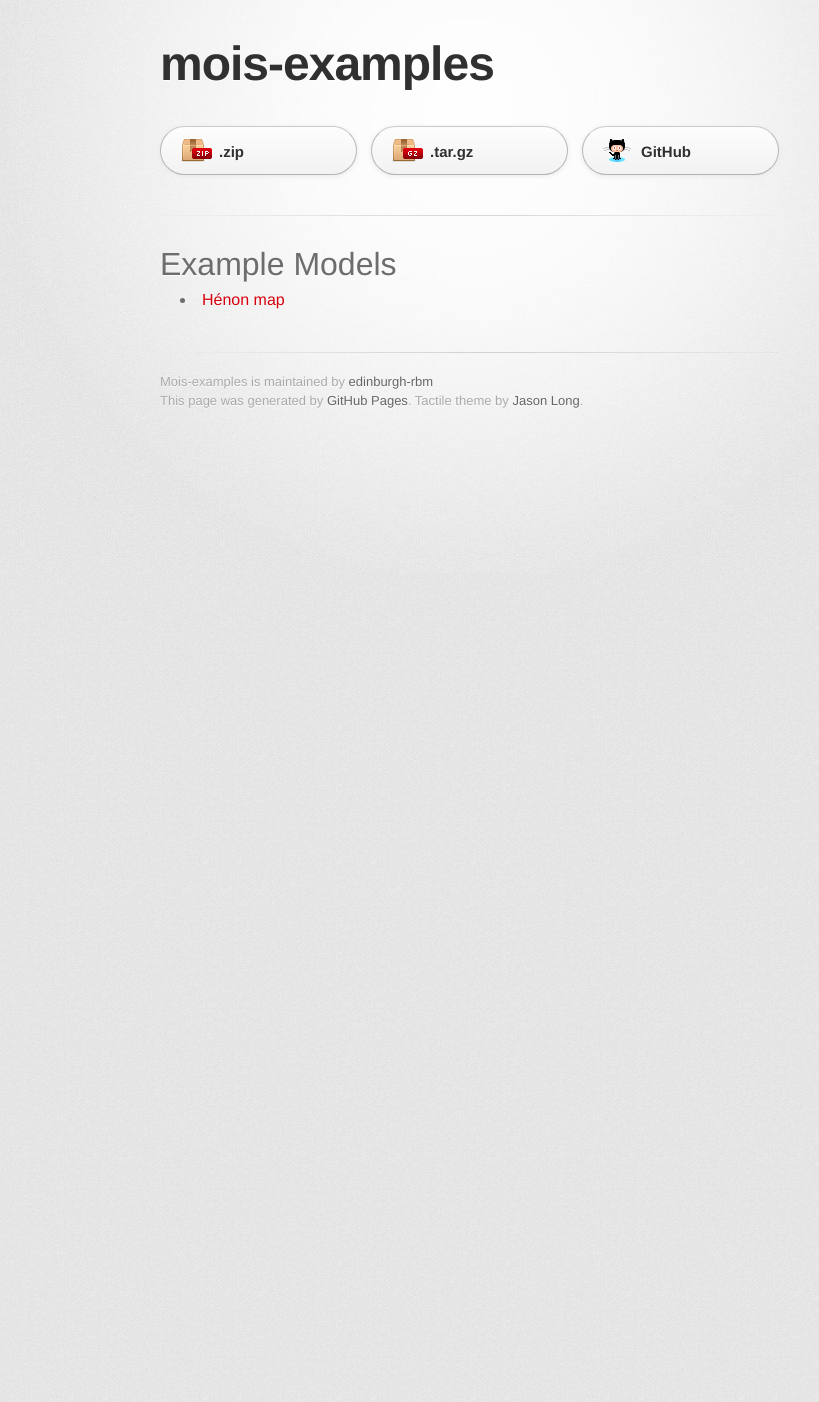
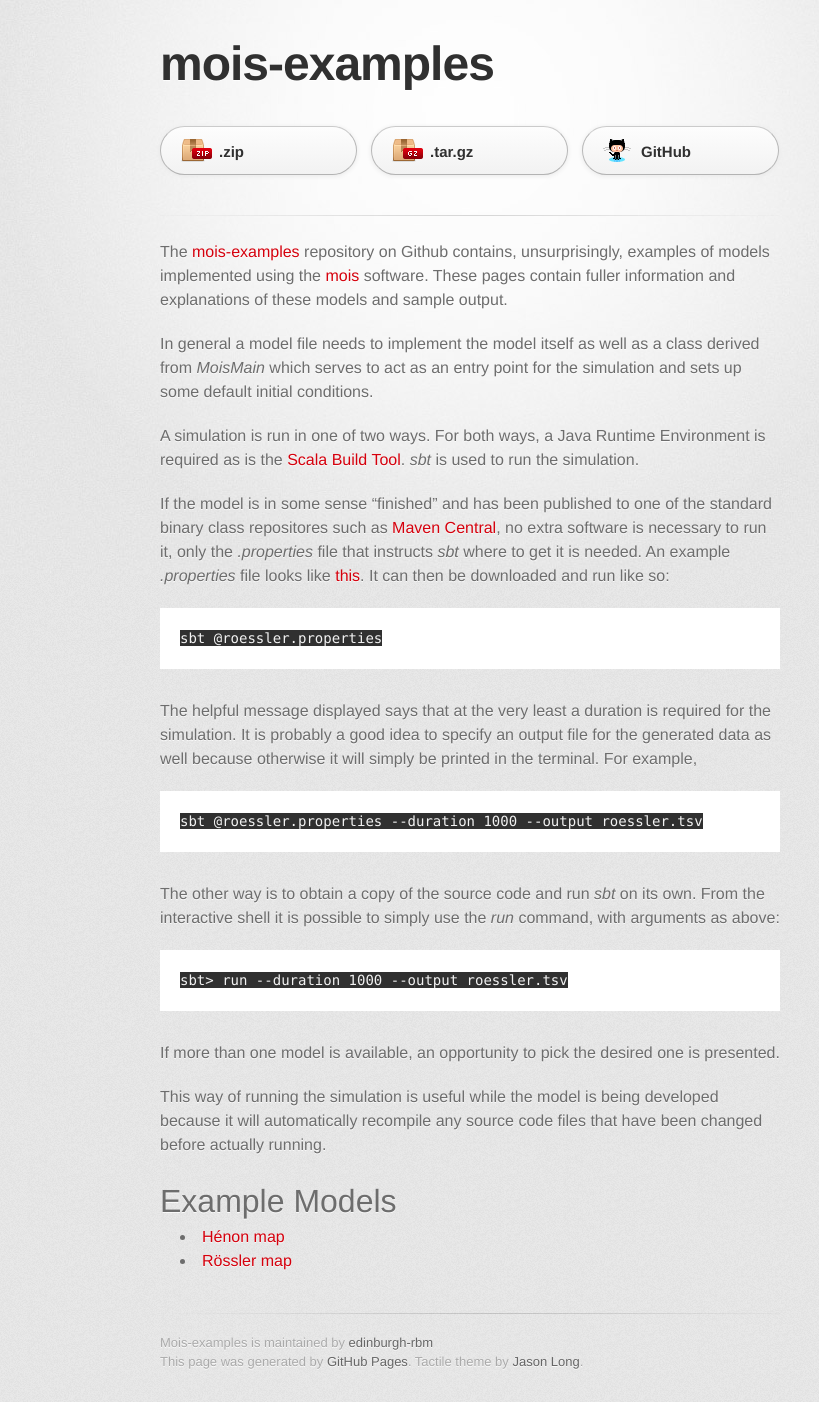
Before and after one commit to edinburgh-rbm/mois-examples, a Jekyll site: the page built from index.md, in a window 1280 px wide. Shown: the whole page, without its empty margins (170-989 px from the left). Built offline with Jekyll 4.4.1, drawn with Linux system fonts in a browser that asks for light colours; some web fonts are replaced; a script that is not in the unit is left out; before the commit the page ends 900 px from its top, so only the background shows below that.

Commit message:
blurb on main page

````diff
--- a/index.md
+++ b/index.md
@@ -2,9 +2,65 @@
 layout: default
 title: Example Models
 ---
+
+The
+[mois-examples](https://github.com/edinburgh-rbm/mois-examples)
+repository on Github contains, unsurprisingly, examples of
+models implemented using the
+[mois](/mois)
+software. These pages contain fuller information and explanations
+of these models and sample output.
+
+In general a model file needs to implement the model itself as
+well as a class derived from *MoisMain* which serves to act as
+an entry point for the simulation and sets up some default
+initial conditions.
+
+A simulation is run in one of two ways. For both ways, a Java Runtime
+Environment is required as is the
+[Scala Build Tool](http://www.scala-sbt.org). *sbt* is used to run the
+simulation.
+
+If the model is in some sense "finished" and has been published to
+one of the standard binary class repositores such as
+[Maven Central](http://mvnrepository.com/), no extra software is
+necessary to run it, only the *.properties* file that instructs
+*sbt* where to get it is needed. An example *.properties* file
+looks like
+[this](https://github.com/edinburgh-rbm/mois-examples/blob/master/examples/roessler.properties).
+It can then be downloaded and run like so:
+
+```
+sbt @roessler.properties
+```
+
+The helpful message displayed says that at the very least a duration
+is required for the simulation. It is probably a good idea to specify
+an output file for the generated data as well because otherwise it
+will simply be printed in the terminal. For example,
+
+```
+sbt @roessler.properties --duration 1000 --output roessler.tsv
+```
+
+The other way is to obtain a copy of the source code and run *sbt* on
+its own. From the interactive shell it is possible to simply use the
+*run* command, with arguments as above:
+
+```
+sbt> run --duration 1000 --output roessler.tsv
+```
+
+If more than one model is available, an opportunity to pick the
+desired one is presented.
+
+This way of running the simulation is useful while the model is being
+developed because it will automatically recompile any source code
+files that have been changed before actually running.
 
 Example Models
 ==============
 
 
   * [Hénon map](henon)
+  * [Rössler map](roessler)
````
